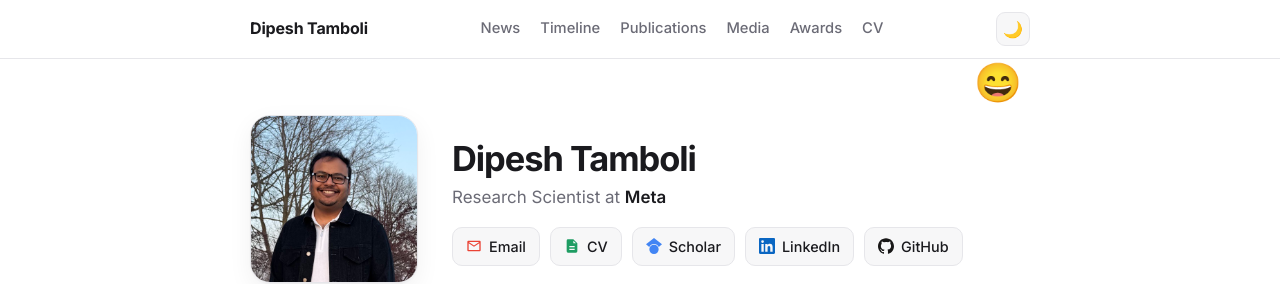
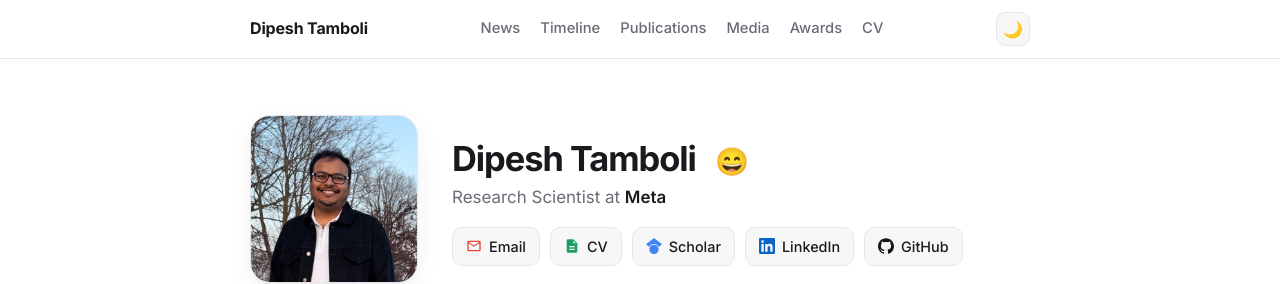
Before and after one commit to Dipeshtamboli/dipeshtamboli.github.io, a Jekyll site: the page built from index.html, in a window 1280 px wide. Shown: the top 284 px of the page. Built offline with Jekyll 4.4.1, drawn with Linux system fonts in a browser that asks for light colours.

Commit message:
Move dodging emoji beside the name (inline, transform-based)

```diff
--- a/_config.yml
+++ b/_config.yml
@@ -7,7 +7,7 @@ url: "https://dipeshtamboli.github.io"
 baseurl: ""
 
 # bump to force browsers to fetch fresh site.css / theme.js
-asset_ver: "4"
+asset_ver: "5"
 
 scholar_url: "https://scholar.google.com/citations?user=H8YEc-gAAAAJ&hl=en"
 
--- a/index.html
+++ b/index.html
@@ -7,12 +7,11 @@ title: Dipesh Tamboli
   <main>
     <!-- HERO -->
     <header class="hero">
-      <span class="hero-emoji" id="heroEmoji" title="catch me!" aria-hidden="true">😄</span>
       <div class="hero-photo">
         <img src="docs/dp.jpg" alt="Dipesh Tamboli">
       </div>
       <div>
-        <h1>Dipesh Tamboli</h1>
+        <h1>Dipesh Tamboli <span class="hero-emoji" id="heroEmoji" title="catch me!" aria-hidden="true">😄</span></h1>
         <p class="role">Research Scientist at <b>Meta</b></p>
         <div class="links">
           <a class="i-mail" href="mailto:dipeshtamboli@gmail.com">
--- a/site.css
+++ b/site.css
@@ -103,10 +103,9 @@ h2{font-size:1.45rem;font-weight:700;letter-spacing:-.02em;margin:0 0 22px}
 /* hero */
 .hero{display:flex;gap:34px;align-items:center;padding-top:56px;position:relative}
 .hero-emoji{
-  position:absolute;top:4px;right:8px;z-index:3;
-  font-size:2.4rem;line-height:1;cursor:pointer;user-select:none;
-  transition:left .3s cubic-bezier(.22,1,.36,1),top .3s cubic-bezier(.22,1,.36,1),transform .3s ease;
-  will-change:left,top;
+  display:inline-block;margin-left:12px;vertical-align:middle;
+  font-size:1.7rem;line-height:1;cursor:pointer;user-select:none;z-index:3;position:relative;
+  transition:transform .3s cubic-bezier(.22,1,.36,1);will-change:transform;
 }
 @media(max-width:600px){.hero-emoji{display:none}}
 .hero-photo{flex:0 0 168px}
--- a/theme.js
+++ b/theme.js
@@ -12,18 +12,23 @@
   }
   function apply(t){root.setAttribute('data-theme',t);if(btn)btn.textContent=t==='dark'?'☀️':'🌙';}
 
-  // playful "catch me" hero emoji — dodges the cursor
+  // playful "catch me" hero emoji beside the name — dodges the cursor
   var hero=document.querySelector('.hero'), emo=document.getElementById('heroEmoji');
   if(hero && emo){
     var faces=['😄','🙂','😁','😆','🤪','😎','🥳','😜','😊'];
     function hop(){
-      var maxX=Math.max(8, hero.clientWidth - emo.offsetWidth - 8);
-      var maxY=Math.max(8, hero.clientHeight - emo.offsetHeight - 8);
-      emo.style.left=(8+Math.random()*(maxX-8))+'px';
-      emo.style.top=(8+Math.random()*(maxY-8))+'px';
+      // measure the emoji's untransformed (home) position
+      var prev=emo.style.transform; emo.style.transform='none';
+      var nat=emo.getBoundingClientRect(); emo.style.transform=prev;
+      var hr=hero.getBoundingClientRect();
+      var minDX=(hr.left+8)-nat.left, maxDX=(hr.right-8)-nat.right;
+      var minDY=(hr.top+8)-nat.top, maxDY=(hr.bottom-8)-nat.bottom;
+      if(maxDX<minDX){var a=minDX;minDX=maxDX;maxDX=a;}
+      if(maxDY<minDY){var b=minDY;minDY=maxDY;maxDY=b;}
+      var dx=minDX+Math.random()*(maxDX-minDX);
+      var dy=minDY+Math.random()*(maxDY-minDY);
       emo.textContent=faces[Math.floor(Math.random()*faces.length)];
-      emo.style.transform='rotate('+(Math.random()*44-22)+'deg) scale(1.15)';
-      setTimeout(function(){emo.style.transform='rotate(0deg) scale(1)';},300);
+      emo.style.transform='translate('+dx+'px,'+dy+'px) rotate('+(Math.random()*44-22)+'deg)';
     }
     emo.addEventListener('mouseenter', hop);
     emo.addEventListener('click', hop);
```
